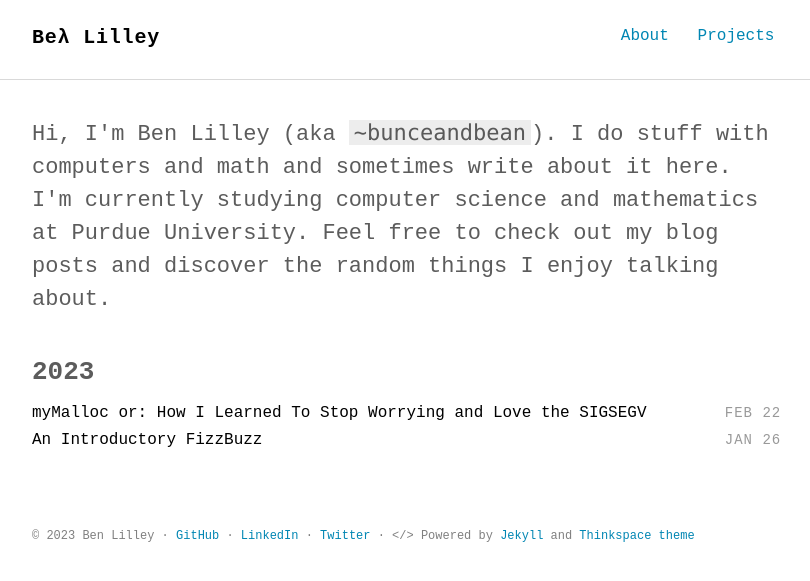
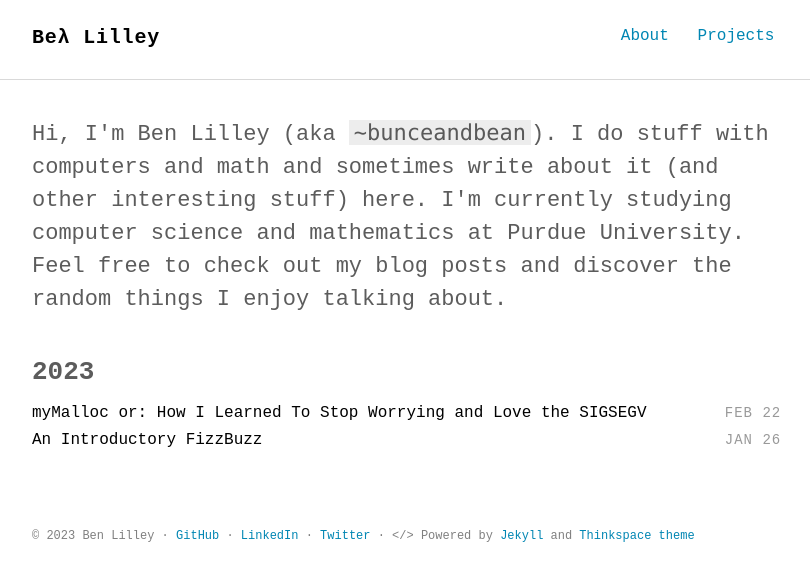
Before and after one commit to bunceandbean/bunceandbean.github.io, a Jekyll site: the page built from docs/index.html, in a window 1280 px wide. Shown: the top 581 px of the page, without its empty margins (232-1042 px from the left). Built offline with Jekyll 4.4.1, drawn with Linux system fonts in a browser that asks for light colours; some web fonts are replaced.

Commit message:
Updated intro

```diff
--- a/docs/_includes/intro.html
+++ b/docs/_includes/intro.html
@@ -1,5 +1,5 @@
 <section class="intro">
   <div class="container">
-    <p class="lead">Hi, I'm Ben Lilley (aka <code>~bunceandbean</code>). I do stuff with computers and math and sometimes write about it here. I'm currently studying computer science and mathematics at Purdue University. Feel free to check out my blog posts and discover the random things I enjoy talking about.</p>
+    <p class="lead">Hi, I'm Ben Lilley (aka <code>~bunceandbean</code>). I do stuff with computers and math and sometimes write about it (and other interesting stuff) here. I'm currently studying computer science and mathematics at Purdue University. Feel free to check out my blog posts and discover the random things I enjoy talking about.</p>
   </div>
 </section>
```
